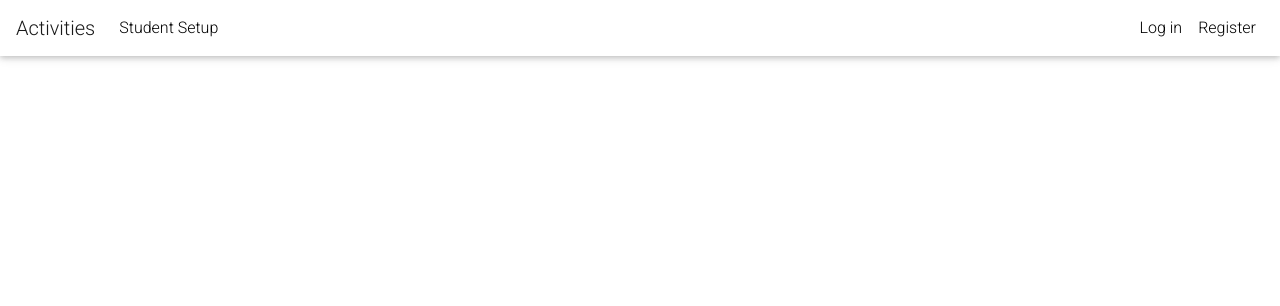
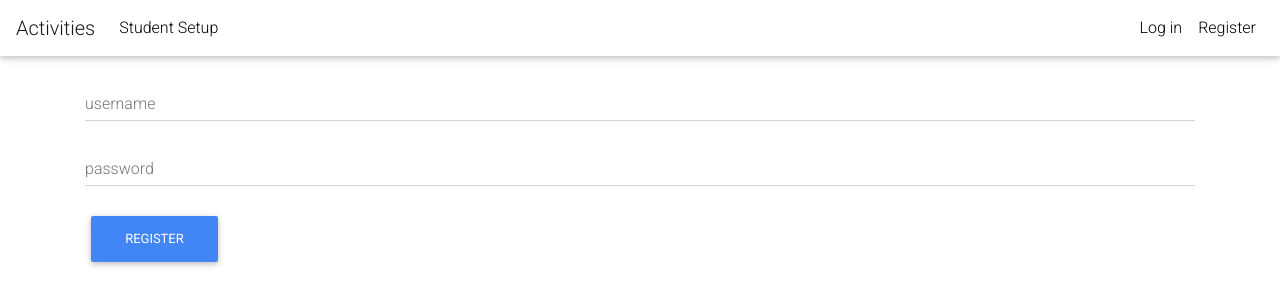
Before and after one commit to chi-org/freely-client, a React (Create React App) app: page /register in a window 1280 px wide. Shown: the top 306 px of the page. Built offline with nearby package versions, Linux system fonts and the light colour scheme; no server answers.

Commit message:
registration implemented

```diff
--- a/src/App.js
+++ b/src/App.js
@@ -13,6 +13,7 @@ import { StateContext } from "./config/store";
 
 import { getAllActivities } from './services/activity_services';
 import Login from './components/auth/Login';
+import Register from './components/auth/Register';
 
 export default () => {
   const [activities, setActivities] = useState([]);
@@ -58,6 +59,7 @@ export default () => {
           <Route exact path="/activities/search" render={() => <ActivitySearch />} />
           <Route exact path="/students" render={() => <Students />} />
           <Route exact path="/login" render={() => <Login />} />
+          <Route exact path="/register" render={() => <Register />} />
         </BrowserRouter>
       </StateContext.Provider>
     </div>
--- a/src/components/auth/Register.js
+++ b/src/components/auth/Register.js
@@ -0,0 +1,35 @@
+import React from "react";
+import { useHistory } from "react-router-dom";
+import { MDBContainer, MDBInput, MDBBtn } from "mdbreact";
+import { registerUser } from "../../services/authServices";
+
+export default () => {
+
+    const history = useHistory();
+
+	const register = (event) => {
+        event.preventDefault();
+
+        const form = event.target;
+
+        registerUser({
+            username: form.username.value,
+            password: form.password.value
+        }).then((response) => {
+            console.log(response);
+            history.push("/");
+        }).catch(error => {
+            console.log("An error occurred during registration:", error);
+        });
+    }
+
+	return (
+		<MDBContainer>
+            <form onSubmit={register}>
+                <MDBInput name="username" label="username" />
+                <MDBInput name="password" type="password" label="password" />
+                <MDBBtn type="submit" color="primary">Register</MDBBtn>
+            </form>
+        </MDBContainer>
+	)
+}
--- a/src/services/authServices.js
+++ b/src/services/authServices.js
@@ -3,6 +3,7 @@ import api from "../config/api"
 
 export async function registerUser(userData) {
   // const {username, password} = userData
+  console.log(userData)
   try {
       const response = await api.post("/auth/register", userData)
       console.log(userData.username, " back from server", response)
```
Also changed, not shown: src/components/common/Header.js (+1 -16 lines).
